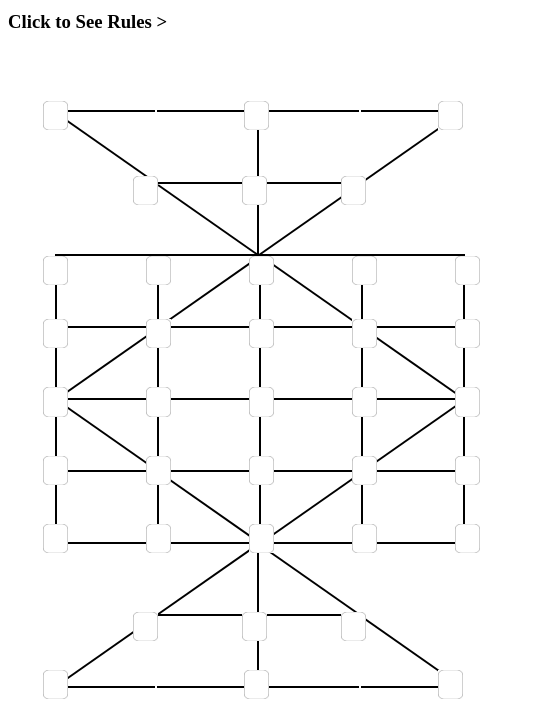
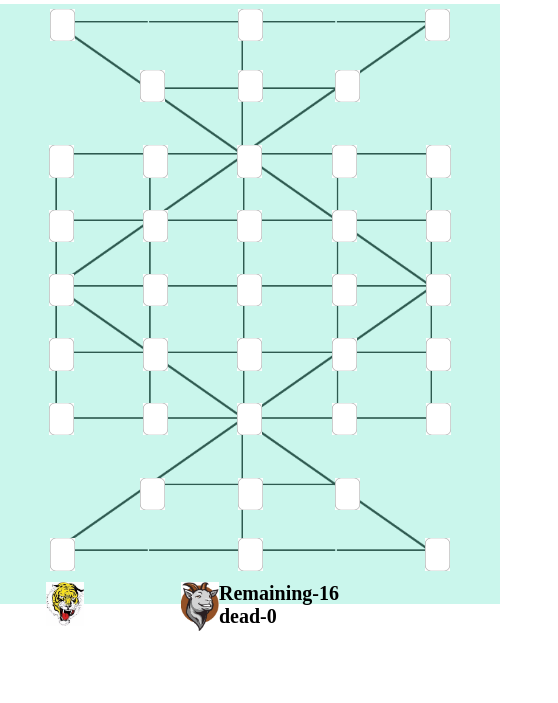
Before and after one commit to GaneshDevM/wagh-mendi, a website: page index.html in a window 390 px wide. Shown: the part 145-848 px from the top of the page, 558 px wide, since content can reach past the window. Drawn offline with Linux system fonts and the light colour scheme.

Commit message:
made responsive for smaller screens also

```diff
--- a/index.html
+++ b/index.html
@@ -12,18 +12,8 @@
 <body>
     <h1 id="game-title">Wagh-Mendi Game <button id="start-btn">Start Game</button></h1>
 
-    <div class="display">
-        <img src="images/wagh.jpg" width="38px">
-    </div>
-
-
-    <div class="display">
-        <img src="images/mendi.jpg" width="38px">
-        <div class="mendi-score" style="float:right; align-content: center;">Remaining-16<br>dead-0</div>
-    </div>
-
     <div class="info-game">
-        <h3>Click to See Rules ></h3>
+        <h3>Click to See Rules <</h3>
         <ol>
             <li>press start game button to start the game</li>
             <li> click on any piece to move</li>
@@ -42,142 +32,84 @@
         </ol>
     </div>
 
+    <div class="game-body">
+         <div class="panel">
+             <div class="display">
+                 <img src="images/wagh.jpg" width="38px">
+             </div>
+             <div class="display">
+                 <img src="images/mendi.jpg" width="38px">
+                 <div class="mendi-score" style="float:right; align-content: center;">Remaining-16<br>dead-0</div>
+             </div>
 
 
-
-    <div id="grid-div">
-        <div id="bx-1-1" class="row-1 column-1">
-            <div class="left-diagonal"></div>
-        </div>
-        <div id="bx-1-2" class="row-1 column-2"></div>
-        <div id="bx-1-3" class="row-1 column-3"></div>
-        <div id="bx-1-4" class="row-1 column-4">
-            <div class="right-diagonal"></div>
-        </div>
-        <div id="bx-2-1" class="row-2 column-1"></div>
-        <div id="bx-2-2" class="row-2 column-2">
-            <div class="left-diagonal"></div>
-        </div>
-        <div id="bx-2-3" class="row-2 column-3">
-            <div class="right-diagonal"></div>
-        </div>
-        <div id="bx-2-4" class="row-2 column-4"></div>
-        <div id="bx-3-1" class="row-3 column-1"></div>
-        <div id="bx-3-2" class="row-3 column-2">
-            <div class="right-diagonal"></div>
-        </div>
-        <!-- <img src="images/blank.png" class="blank.png" style="width:50px;"> -->
-        <div id="bx-3-3" class="row-3 column-3">
-            <div class="left-diagonal"></div>
-        </div>
-        <div id="bx-3-4" class="row-3 column-4"></div>
-        <div id="bx-4-1" class="row-4 column-1">
-            <div class="right-diagonal"></div>
-        </div>
-        <div id="bx-4-2" class="row-4 column-2"></div>
-        <!-- <img src="images/blank.png"  style="width:50px;"><img src="images/blank.png" id="wagh2" style="width:50px;"> -->
-        <div id="bx-4-3" class="row-4 column-3"></div>
-        <div id="bx-4-4" class="row-4 column-4">
-            <div class="left-diagonal"></div>
-        </div>
-        <div id="bx-5-1" class="row-5 column-1">
-            <div class="left-diagonal"></div>
-        </div>
-        <div id="bx-5-2" class="row-5 column-2"></div>
-        <div id="bx-5-3" class="row-5 column-3"></div>
-        <div id="bx-5-4" class="row-5 column-4">
-            <div class="right-diagonal"></div>
-        </div>
-        <div id="bx-6-1" class="row-6 column-1"></div>
-        <div id="bx-6-2" class="row-6 column-2">
-            <div class="left-diagonal"></div>
-        </div>
-        <div id="bx-6-3" class="row-6 column-3">
-            <div class="right-diagonal"></div>
-        </div>
-        <div id="bx-6-4" class="row-6 column-4"></div>
-        <div id="bx-7-1" class="row-7 column-1"></div>
-        <div id="bx-7-2" class="row-7 column-2">
-            <div class="right-diagonal"></div>
-        </div>
-        <div id="bx-7-3" class="row-7 column-3">
-            <div class="left-diagonal"></div>
-        </div>
-        <div id="bx-7-4" class="row-7 column-4"></div>
-        <div id="bx-8-1" class="row-8 column-1">
-            <div class="right-diagonal"></div>
-        </div>
-        <div id="bx-8-2" class="row-8 column-2"></div>
-        <div id="bx-8-3" class="row-8 column-3"></div>
-        <div id="bx-8-4" class="row-8 column-4">
-            <div class="left-diagonal"></div>
-        </div>
          </div>
 
+         <div class="Board">
             <div class="placeholders">
                 <div class="up-block">
                     <div class="first-row">
-                <div><img id="u-1-1" src="images/blank.png" style="width: 25px; height: 29.2px;"></div>
-                <div><img id="u-1-2" src="images/blank.png" style="width: 25px; height: 29.2px;"></div>
-                <div><img id="u-1-3" src="images/blank.png" style="width: 25px; height: 29.2px;"></div>
+                        <div><img id="u-1-1" src="images/blank.png" class="responsive-img"></div>
+                        <div><img id="u-1-2" src="images/blank.png" class="responsive-img"></div>
+                        <div><img id="u-1-3" src="images/blank.png" class="responsive-img"></div>
                     </div>
                     <div class="second-row">
-                <div><img id="u-2-1" src="images/blank.png" style="width: 25px; height: 29.2px;"></div>
-                <div><img id="u-2-2" src="images/blank.png" style="width: 25px; height: 29.2px;"></div>
-                <div><img id="u-2-3" src="images/blank.png" style="width: 25px; height: 29.2px;"></div>
+                        <div><img id="u-2-1" src="images/blank.png" class="responsive-img"></div>
+                        <div><img id="u-2-2" src="images/blank.png" class="responsive-img"></div>
+                        <div><img id="u-2-3" src="images/blank.png" class="responsive-img"></div>
                     </div>
                 </div>
                 <div class="square">
                     <div class="r1">
-                <div><img id="i-1-1" src="images/blank.png" style="width: 25px; height: 29.2px;"></div>
-                <div><img id="i-1-2" src="images/blank.png" style="width: 25px; height: 29.2px;"></div>
-                <div><img id="i-1-3" src="images/blank.png" style="width: 25px; height: 29.2px;"></div>
-                <div><img id="i-1-4" src="images/blank.png" style="width: 25px; height: 29.2px;"></div>
-                <div><img id="i-1-5" src="images/blank.png" style="width: 25px; height: 29.2px;"></div>
+                        <div><img id="i-1-1" src="images/blank.png" class="responsive-img"></div>
+                        <div><img id="i-1-2" src="images/blank.png" class="responsive-img"></div>
+                        <div><img id="i-1-3" src="images/blank.png" class="responsive-img"></div>
+                        <div><img id="i-1-4" src="images/blank.png" class="responsive-img"></div>
+                        <div><img id="i-1-5" src="images/blank.png" class="responsive-img"></div>
                     </div>
 
                     <div class="r2">
-                <div><img id="i-2-1" src="images/blank.png" style="width: 25px; height: 29.2px;"></div>
-                <div><img id="i-2-2" src="images/blank.png" style="width: 25px; height: 29.2px;"></div>
-                <div><img id="i-2-3" src="images/blank.png" style="width: 25px; height: 29.2px;"></div>
-                <div><img id="i-2-4" src="images/blank.png" style="width: 25px; height: 29.2px;"></div>
-                <div><img id="i-2-5" src="images/blank.png" style="width: 25px; height: 29.2px;"></div>
+                        <div><img id="i-2-1" src="images/blank.png" class="responsive-img"></div>
+                        <div><img id="i-2-2" src="images/blank.png" class="responsive-img"></div>
+                        <div><img id="i-2-3" src="images/blank.png" class="responsive-img"></div>
+                        <div><img id="i-2-4" src="images/blank.png" class="responsive-img"></div>
+                        <div><img id="i-2-5" src="images/blank.png" class="responsive-img"></div>
                     </div>
 
                     <div class="r3">
-                <div><img id="i-3-1" src="images/blank.png" style="width: 25px; height: 29.2px;"></div>
-                <div><img id="i-3-2" src="images/blank.png" style="width: 25px; height: 29.2px;"></div>
-                <div><img id="i-3-3" src="images/blank.png" style="width: 25px; height: 29.2px;"></div>
-                <div><img id="i-3-4" src="images/blank.png" style="width: 25px; height: 29.2px;"></div>
-                <div><img id="i-3-5" src="images/blank.png" style="width: 25px; height: 29.2px;"></div>
+                        <div><img id="i-3-1" src="images/blank.png" class="responsive-img"></div>
+                        <div><img id="i-3-2" src="images/blank.png" class="responsive-img"></div>
+                        <div><img id="i-3-3" src="images/blank.png" class="responsive-img"></div>
+                        <div><img id="i-3-4" src="images/blank.png" class="responsive-img"></div>
+                        <div><img id="i-3-5" src="images/blank.png" class="responsive-img"></div>
                     </div>
 
                     <div class="r4">
-                <div><img id="i-4-1" src="images/blank.png" style="width: 25px; height: 29.2px;"></div>
-                <div><img id="i-4-2" src="images/blank.png" style="width: 25px; height: 29.2px;"></div>
-                <div><img id="i-4-3" src="images/blank.png" style="width: 25px; height: 29.2px;"></div>
-                <div><img id="i-4-4" src="images/blank.png" style="width: 25px; height: 29.2px;"></div>
-                <div><img id="i-4-5" src="images/blank.png" style="width: 25px; height: 29.2px;"></div>
+                        <div><img id="i-4-1" src="images/blank.png" class="responsive-img"></div>
+                        <div><img id="i-4-2" src="images/blank.png" class="responsive-img"></div>
+                        <div><img id="i-4-3" src="images/blank.png" class="responsive-img"></div>
+                        <div><img id="i-4-4" src="images/blank.png" class="responsive-img"></div>
+                        <div><img id="i-4-5" src="images/blank.png" class="responsive-img"></div>
                     </div>
 
                     <div class="r5">
-                <div><img id="i-5-1" src="images/blank.png" style="width: 25px; height: 29.2px;"></div>
-                <div><img id="i-5-2" src="images/blank.png" style="width: 25px; height: 29.2px;"></div>
-                <div><img id="i-5-3" src="images/blank.png" style="width: 25px; height: 29.2px;"></div>
-                <div><img id="i-5-4" src="images/blank.png" style="width: 25px; height: 29.2px;"></div>
-                <div><img id="i-5-5" src="images/blank.png" style="width: 25px; height: 29.2px;"></div>
+                        <div><img id="i-5-1" src="images/blank.png" class="responsive-img"></div>
+                        <div><img id="i-5-2" src="images/blank.png" class="responsive-img"></div>
+                        <div><img id="i-5-3" src="images/blank.png" class="responsive-img"></div>
+                        <div><img id="i-5-4" src="images/blank.png" class="responsive-img"></div>
+                        <div><img id="i-5-5" src="images/blank.png" class="responsive-img"></div>
                     </div>
                 </div>
                 <div class="down-block">
                     <div class="second-row">
-                <div><img id="d-2-1" src="images/blank.png" style="width: 25px; height: 29.2px;"></div>
-                <div><img id="d-2-2" src="images/blank.png" style="width: 25px; height: 29.2px;"></div>
-                <div><img id="d-2-3" src="images/blank.png" style="width: 25px; height: 29.2px;"></div>
+                        <div><img id="d-2-1" src="images/blank.png" class="responsive-img"></div>
+                        <div><img id="d-2-2" src="images/blank.png" class="responsive-img"></div>
+                        <div><img id="d-2-3" src="images/blank.png" class="responsive-img"></div>
                     </div>
                     <div class="first-row">
-                <div><img id="d-1-1" src="images/blank.png" style="width: 25px; height: 29.2px;"></div>
-                <div><img id="d-1-2" src="images/blank.png" style="width: 25px; height: 29.2px;"></div>
-                <div><img id="d-1-3" src="images/blank.png" style="width: 25px; height: 29.2px;"></div>
+                        <div><img id="d-1-1" src="images/blank.png" class="responsive-img"></div>
+                        <div><img id="d-1-2" src="images/blank.png" class="responsive-img"></div>
+                        <div><img id="d-1-3" src="images/blank.png" class="responsive-img"></div>
                     </div>
                 </div>
             </div>
@@ -185,6 +117,9 @@
 
 
 
+         </div>
+     </div>
+
     <script src="script.js"></script>
 </body>
 
--- a/package.json
+++ b/package.json
@@ -17,6 +17,6 @@
   },
   "homepage": "https://github.com/GaneshDevM/wagh-mendi#readme",
   "dependencies": {
-    "express": "^4.18.2"
+    "express": "^4.19.2"
   }
 }
--- a/style.css
+++ b/style.css
@@ -1,207 +1,135 @@
+body,html{
+    margin: 0;
+    padding: 0;
+    width: fit-content;
+    height: fit-content;
+}
+
 #game-title{
     text-indent: 50px;
     color: rgb(137, 166, 63);
     font-style: italic;
     font-variant: small-caps;
-    font-family: 'Courier New', Courier, monospace;
+    display: flex;
+    flex-direction: row;
+    justify-content: space-evenly;
+    position:relative;
+    z-index: 10;
 }
 
-
-#grid-div{
-    position: absolute;
-    left: 485px;
-    top: 105px;
-    width: 406px;
-    height:574px;
-    display: grid;
-    grid-template-columns: 1fr 1fr 1fr 1fr;
-    grid-template-rows: 1fr 1fr 1fr 1fr 1fr 1fr 1fr 1fr;
-    z-index: -1;
-}
-
-#grid-div > div{
-    width: 100px;
-    height:70px;
-}
-
-.row-1,.row-2.column-2,.row-2.column-3,.row-3,.row-4,.row-5,.row-6,.row-7{
-    border-top: 2px black solid;
-}
-
-.row-8 ,.row-7.column-2,.row-7.column-3{
-    border-bottom: 2px black solid;
-}
-
-.row-3.column-1,.row-4.column-1,.row-5.column-1,.row-6.column-1,
-.row-3.column-2,.row-4.column-2,.row-5.column-2,.row-6.column-2,
-.row-3.column-3,.row-4.column-3,.row-5.column-3,.row-6.column-3,
-.row-3.column-4,.row-4.column-4,.row-5.column-4,.row-6.column-4{
-    border-left: 2px black solid;
-}
-
-.row-3.column-4,.row-4.column-4,.row-5.column-4,.row-6.column-4,
-.row-1.column-2,.row-2.column-2,
-.row-8.column-2,.row-8.column-2,
-.row-7.column-2
-{
-    border-right: 2px black solid;
-}
-
-.left-diagonal{
-    position: relative;
-    top: 35px;
-    left: -10px;
-    width:122px;
-    height:2px;
-    background-color: black;
-    transform: rotate(35deg);
-}
-
-.right-diagonal{
-    position: relative;
-    top: 35px;
-    left: -11px;
-    width:122px;
-    height:2px;
-    background-color: black;
-    transform: rotate(-35deg);
-}
-
-/* #wagh1{
-    position: relative;
-    top:50px;
-    left:75px;
-}
-
-#wagh2{
-    position: relative;
-    top:50px;
-    left:25px;
-}
-
-.mendi{
-    position: relative;
-    top:40px;
-    left:78px;
-} */
-
-
-
-
-.first-row > div{
-    display:inline-block;
-    margin-top: 10px;
-    width: 20px;
+.first-row > div, .second-row > div {
+    display: inline-block;
     position: relative;
     text-align: center;
-}
-
-.first-row > :first-child{
-    left: 275px;
-}
-
-.first-row > :nth-child(2){
-    left: 452px;
-}
-
-.first-row > :last-child{
-    left: 622px;;
-}
-
-.second-row > div{
-    display:inline-block;
-    margin-top: 42px;
-    width: 20px;
-    position: relative;
-    text-align: center;
-}
-
-.second-row > :first-child{
-    left: 365px;
-}
-
-.second-row > :nth-child(2){
-    left: 450px;
-}
-
-.second-row > :last-child{
-    left: 525px;
-}
-
-.down-block{
-    position: relative;
-    top: -30px;
+    width: 25px;
+    margin-top: 5px;
 }
 
 .square{
-    position: relative;
-    top: 32px;
+    margin-top: 25px;
 }
-.square .r1,.square .r2,.square .r3,.square .r4,.square .r5 {
+.square .r1, .square .r2, .square .r3, .square .r4, .square .r5 {
     display: flex;
-    padding: 15px;
-    margin-left: 260px;
+    justify-content: space-around;
+    padding:14px;
 }
 
-.r1 > div,.r2 > div,.r3 > div,.r4 > div,.r5 > div {
-    padding-right: 78px;
+.down-block {
+    position: relative;
+    top: 30px;
 }
 
+.second-row {
+    display: flex;
+    justify-content: space-between;
+    margin-top: 20px;
+    padding: 0 28%;
+}
 
-.r3,.r4,.r5{
-  margin-top: 5px;
+.first-row {
+    display: flex;
+    justify-content: space-between;
+    margin-top: 42px;
+    padding: 0 10%;
+}
+
+.square .r1 > div, .square .r2 > div, .square .r3 > div, .square .r4 > div, .square .r5 > div {
+    flex: 1;
+    max-width: 25px;
+}
+
+.down-block > .first-row {
+    margin-top: 19px;
+}
+
+.down-block > .second-row {
+    margin-top: -10px;
 }
 
 #start-btn{
     color:white;
+    font-size: 20px;
+    font-weight: 600;
     border-radius: 4px;
-    background-color: rgb(89, 111, 103);
+    background-color: rgb(64, 191, 214);
+    border: none;
+    padding: 10px;
+    width: 150px;
+    cursor: pointer;
 }
 
 #start-btn:active{
     color:rgb(213, 202, 202);
     border-radius: 4px;
-    background-color: rgb(78, 111, 110);
+    background-color: rgb(47, 139, 156);
     transition-property: background-color;
 }
 
-.down-block{
-    position: relative;
-    top: 30px;
+
+.info-game{
+    display: none;
+    position: absolute;
+    width: 330px;
+    text-align: center;
+    display: flex;
+    flex-direction: column;
+    top: 45px;
+    /* left: 30%; */
+    z-index: 5;
 }
 
-.down-block > .first-row{
-    margin-top: 15px;
+.info-game h3 {
+    cursor: pointer;
+    font-size: 1.5em;
+    color: #333;
+    margin-bottom: 10px;
+    transition: color 0.3s;
+    position: relative;
+    z-index: 5;
 }
 
-.placeholders{
-    margin-left: 190px;
-    margin-top: -510px;
+.info-game h3:hover {
+    color: #007BFF;
 }
 
-.info-game{
-    display: block;
-    z-index: -2;
-    /* position: absolute;
-    top:150px;
-    left:50px; */
-    /* margin-left: 10px; */
-    /* padding-right: 5px; */
-    width: 330px;
-    height: 440px;
-    text-align: left;
+.info-game ol {
+    display: none; /* Hidden by default */
+    padding: 10px;
+    margin: 10px 0;
+    border-radius: 5px;
+    background-color: #E0E0E0;
+    color: #000;
+    list-style: inside decimal;
+    height: fit-content ;
+    transition: max-height 0.9s ease-in-out, opacity 0.5s ease-in-out;
+    position: relative;
+    z-index: -1;
+    pointer-events: none;
+    -webkit-backdrop-filter: blur(10px);
+    backdrop-filter: blur(10px);
 }
 
-.info-game > h3{
-  cursor: pointer;
-}
 
-/* .info-game > h3::after{
-   content: ">";
-} */
-.info-game > ol{
-   display:none;
-}
 .display{
     display: inline-block;
     margin-left:15px;
@@ -210,27 +138,10 @@
 
 
 
-@media screen and (max-width:940px) and (min-width:376px){
-    #game-title{
-        text-indent: 10px;
-        color: rgb(72, 13, 72);
-        font-style: italic;
-        font-variant: small-caps;
-        font-family: 'Courier New', Courier, monospace;
-    }
-    #grid-div{
+@media screen and (max-width:515px){
+    .Board{
         position: absolute;
-        left: 55px;
-        top: 255px;
-        width: 406px;
-        height:574px;
-    }
-
-    .placeholders{
-        display: float;
-        margin-left: -240px;
-        margin-top: -360px;
-        margin-bottom: 30px;
+        left: 0;
     }
 
     .display{
@@ -240,37 +151,66 @@
     h1{
        font-size: 34px;
     }
+
+    #game-title{
+        flex-direction: column;
+        text-align: center;
+        gap: 10px;
+        align-items: center;
+    }
+
+    .info-game{
+        top: 98px;
+    }
+
+    .panel{
+        z-index: 5;
+    }
 }
 
 
-@media screen and (max-width:376px){
-    #game-title{
-        text-indent: 10px;
-        color: rgb(72, 13, 72);
-        font-style: italic;
-        font-variant: small-caps;
-        font-family: 'Courier New', Courier, monospace;
-    }
-    #grid-div{
-        position: absolute;
-        left: 55px;
-        top: 255px;
-        width: 406px;
-        height:574px;
-    }
+.game-body{
+    width: 100vw;
+    position: relative;
+    display: flex;
+    flex-direction: row;
+    justify-content: center;
+    margin: auto;
+    z-index: 2;
+    top:-30px;
+}
 
-    .placeholders{
-        display: float;
-        margin-left: -240px;
-        margin-top: -360px;
-        margin-bottom: 30px;
-    }
 
-    .display{
-       margin-left: 10px;
-    }
 
-    h1{
-       font-size: 30px;
-    }
+.Board{
+    top:0px;
 }
+
+.panel{
+    /* display: none; */
+    position: absolute;
+    top: 620px;
+    display: flex;
+    width: 100%;
+    justify-content: space-around;
+    pointer-events: none;
+}
+
+.mendi-score{
+    font-size: 20px;
+    font-weight: 600;
+}
+
+.placeholders{
+    background-color: pink;
+    height: 600px;
+    width: 500px;
+    background-image: url("./images/board.png");
+    background-size: contain;
+}
+
+.responsive-img {
+    width: 100%;
+    height: auto;
+    object-fit: contain;
+}
```
Also changed, not shown: script.js (+71 -45 lines), images/board.png (added), 1 other file. Lines whose indentation alone changed are shown as unchanged.
